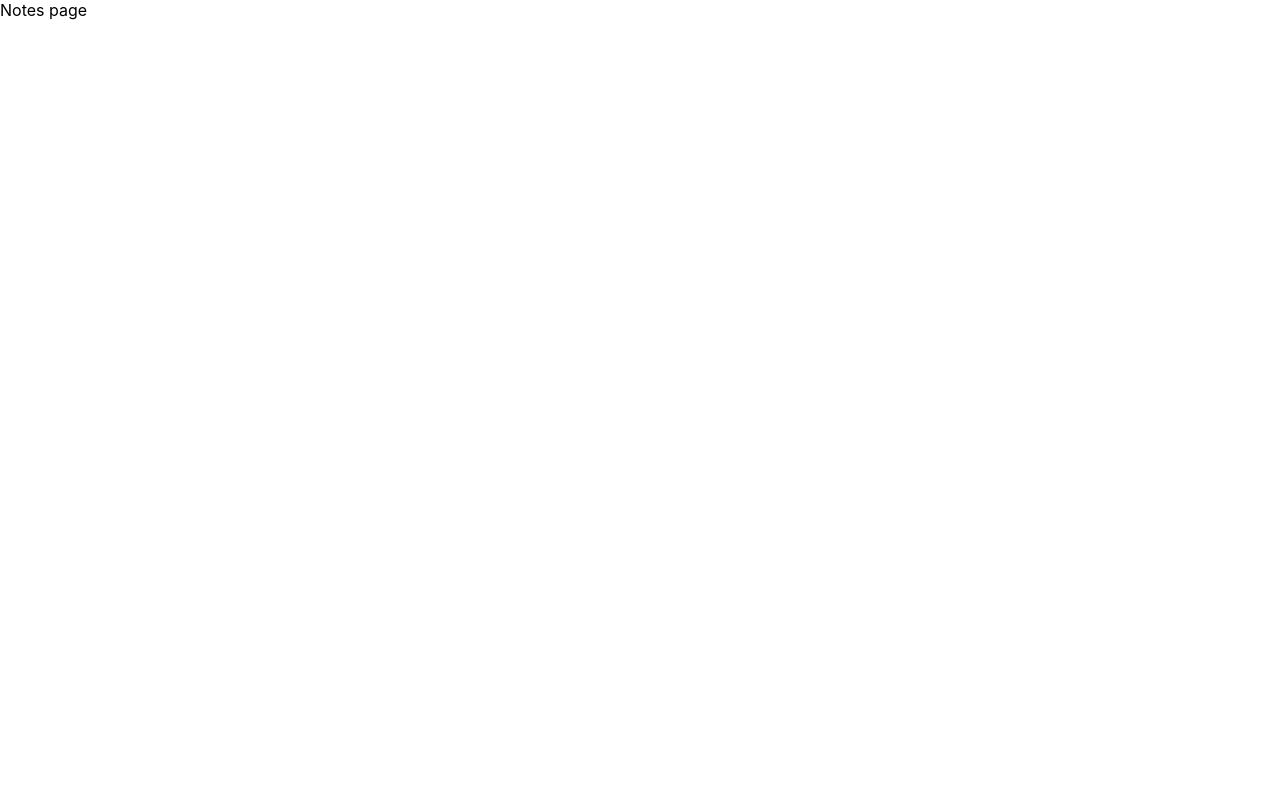
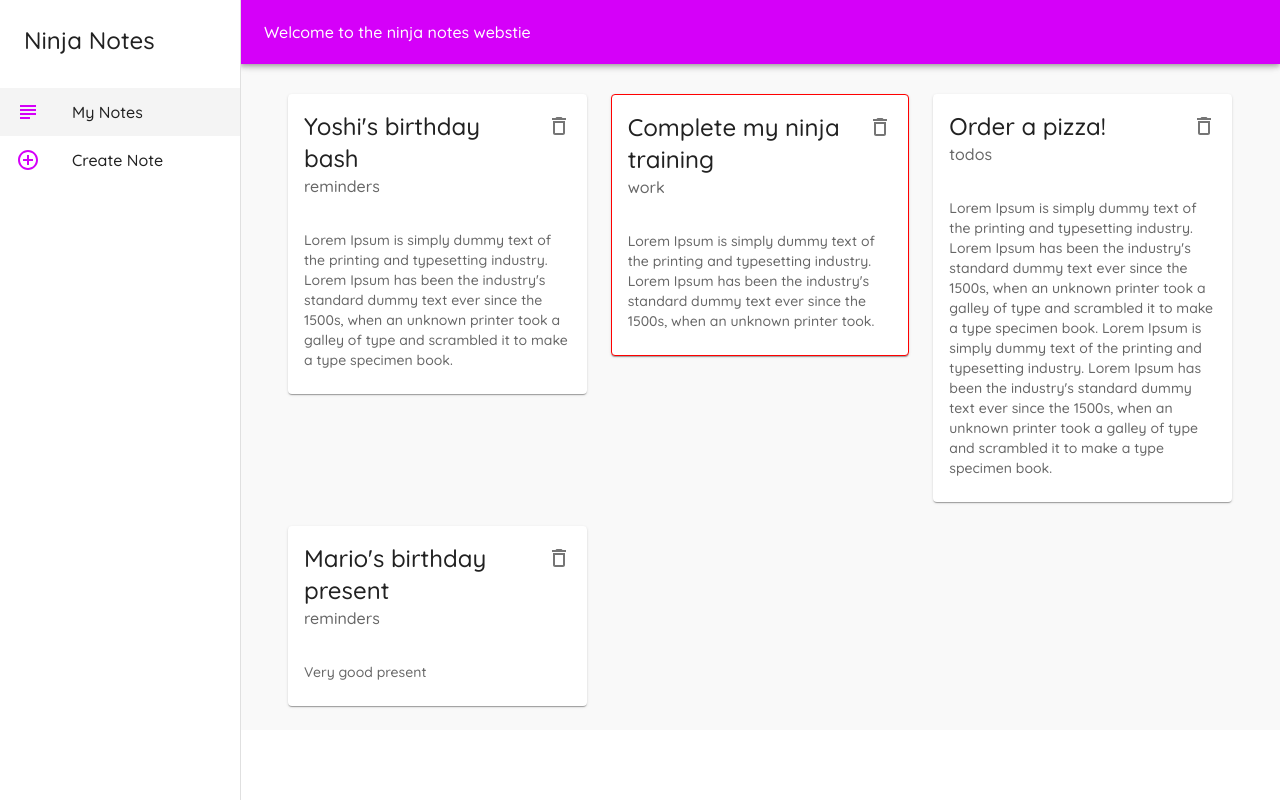
Before and after one commit to dmrun/RickMortyApp, a React (Create React App) app: page / in a window 1280 px wide. Built offline with nearby package versions, Linux system fonts and the light colour scheme; data requests are answered from the project's data file; a web font is replaced by a local one.

Commit message:
Add content until lesson 16.

```diff
--- a/data/db.json
+++ b/data/db.json
@@ -17,6 +17,12 @@
       "details": "Lorem Ipsum is simply dummy text of the printing and typesetting industry. Lorem Ipsum has been the industry's standard dummy text ever since the 1500s, when an unknown printer took a galley of type and scrambled it to make a type specimen book.\nLorem Ipsum is simply dummy text of the printing and typesetting industry. Lorem Ipsum has been the industry's standard dummy text ever since the 1500s, when an unknown printer took a galley of type and scrambled it to make a type specimen book.",
       "category": "todos",
       "id": 3
+    },
+    {
+      "title": "Mario's birthday present",
+      "details": "Very good present",
+      "category": "reminders",
+      "id": 4
     }
   ]
 }
--- a/src/App.css
+++ b/src/App.css
@@ -36,3 +36,28 @@
     transform: rotate(360deg);
   }
 }
+
+.page{
+  background-color: #f9f9f9;
+  padding: 24px;
+}
+
+.drawer{
+  width: 240px;
+}
+
+.drawerPaper{
+  width: 240px;
+}
+
+.root{
+  display:flex
+}
+
+.active{
+  background-color: #f4f4f4 !important;
+}
+
+.title{
+  padding: 24px;
+}
--- a/src/App.js
+++ b/src/App.js
@@ -5,6 +5,7 @@ import Notes from "./pages/Notes";
 import Create from "./pages/Create";
 import { createTheme, ThemeProvider } from "@mui/material/styles";
 import { purple } from "@mui/material/colors";
+import Layout from "./components/Layout";
 
 const theme = createTheme({
   palette: {
@@ -26,10 +27,12 @@ function App() {
   return (
     <ThemeProvider theme={theme}>
       <BrowserRouter>
-        <Routes>
-          <Route path="/" element={<Notes />} />
-          <Route path="/create" element={<Create />} />
-        </Routes>
+        <Layout>
+          <Routes>
+            <Route path="/" element={<Notes />} />
+            <Route path="/create" element={<Create />} />
+          </Routes>
+        </Layout>
       </BrowserRouter>
     </ThemeProvider>
   );
--- /dev/null
+++ b/src/components/Layout.js
@@ -0,0 +1,94 @@
+import React from "react";
+import { Drawer } from "@mui/material";
+import { Typography } from "@mui/material";
+import { List } from "@mui/material";
+import { ListItem, ListItemIcon, ListItemText } from "@mui/material";
+import { useNavigate, useLocation } from "react-router-dom";
+import { styled } from "@mui/system";
+import { AddCircleOutlineOutlined, SubjectOutlined } from "@mui/icons-material";
+import AppBar from "@mui/material/AppBar";
+import Toolbar from "@mui/material/Toolbar";
+
+const drawerWidth = 240;
+//ExtraCustomCSS
+const DrawerCustom = styled(Drawer)(({ theme }) => ({
+  width: drawerWidth,
+}));
+const AppBarCustom = styled(AppBar)(({ theme }) => ({
+  width: `calc(100% - ${drawerWidth}px)`,
+}));
+const ElemsCustom = styled("div")(({ theme }) => ({
+  minHeight: 70,
+}));
+
+export default function Layout({ children }) {
+  const menuItems = [
+    {
+      text: "My Notes",
+      icon: <SubjectOutlined color="secondary" />,
+      path: "/",
+    },
+    {
+      text: "Create Note",
+      icon: <AddCircleOutlineOutlined color="secondary" />,
+      path: "/create",
+    },
+  ];
+
+  const navigate = useNavigate();
+  const location = useLocation();
+
+  return (
+    <div className="root">
+      {/* app bar */}
+      <AppBarCustom color="secondary">
+        <Toolbar>
+          <Typography>Welcome to the ninja notes webstie</Typography>
+        </Toolbar>
+      </AppBarCustom>
+
+      {/* side drawer */}
+      <DrawerCustom
+        className="drawer"
+        variant="permanent"
+        anchor="left"
+        classes={{ paper: "drawerPaper" }}
+      >
+        <div>
+          <Typography variant="h5" className="title">
+            Ninja Notes
+          </Typography>
+        </div>
+
+        {/* list / links */}
+        <List>
+          {menuItems.map((item) => (
+            <ListItem
+              button
+              key={item.text}
+              onClick={() => {
+                navigate(item.path);
+              }}
+              className={location.pathname === item.path ? "active" : null}
+            >
+              <ListItemIcon>{item.icon}</ListItemIcon>
+              <ListItemText primary={item.text}></ListItemText>
+            </ListItem>
+          ))}
+        </List>
+      </DrawerCustom>
+      <div className="page">
+        <ElemsCustom className="toolbar"></ElemsCustom>
+        {children}
+      </div>
+    </div>
+  );
+}
+
+{
+  /* <List>
+          <ListItem>
+            <ListItemText primary="hello" />
+          </ListItem>
+        </List> */
+}
--- /dev/null
+++ b/src/components/NoteCards.js
@@ -0,0 +1,35 @@
+import React from "react";
+import Card from "@mui/material/Card";
+import CardHeader from "@mui/material/CardHeader";
+import CardMedia from "@mui/material/CardMedia";
+import CardContent from "@mui/material/CardContent";
+import { IconButton, Typography } from "@mui/material";
+import { DeleteOutline } from "@mui/icons-material";
+import { styled } from "@mui/system";
+
+const CardCustom = styled(Card)(({ theme, otherprop }) => ({
+  border: otherprop.category === "work" ? "1px solid red" : "",
+}));
+
+export default function NoteCard({ note, handleDelete }) {
+  return (
+    <div>
+      <CardCustom elevstion={1} otherprop={note}>
+        <CardHeader
+          action={
+            <IconButton onClick={() => handleDelete(note.id)}>
+              <DeleteOutline />
+            </IconButton>
+          }
+          title={note.title}
+          subheader={note.category}
+        />
+        <CardContent>
+          <Typography variant="body2" color="textSecondary">
+            {note.details}
+          </Typography>
+        </CardContent>
+      </CardCustom>
+    </div>
+  );
+}
--- a/src/pages/Create.js
+++ b/src/pages/Create.js
@@ -7,6 +7,7 @@ import TextField from "@mui/material/TextField";
 import Radio from "@mui/material/Radio";
 import RadioGroup from "@mui/material/RadioGroup";
 import { FormControl, FormLabel } from "@mui/material";
+import { useNavigate } from "react-router-dom";
 
 import {
   styled,
@@ -38,6 +39,7 @@ export default function Create() {
   const [titleError, setTitleError] = useState(false);
   const [detailsError, setDetailsError] = useState(false);
   const [category, setCategory] = useState("todos");
+  const navigate = useNavigate();
 
   const handleSubmit = (e) => {
     e.preventDefault();
@@ -50,7 +52,11 @@ export default function Create() {
     }
 
     if (title && details) {
-      alert(title + details + category);
+      fetch("http://localhost:8000/notes", {
+        method: "POST",
+        headers: { "Content-type": "application/json" },
+        body: JSON.stringify({ title, details, category }),
+      }).then(() => navigate("/"));
     }
   };
 
--- a/src/pages/Notes.js
+++ b/src/pages/Notes.js
@@ -1,5 +1,50 @@
-import React from "react";
+import React, { useEffect, useState } from "react";
+import Paper from "@mui/material/Paper";
+import Grid from "@mui/material/Grid";
+import { Container } from "@mui/material";
+import NoteCard from "../components/NoteCards";
 
 export default function Notes() {
-  return <div>Notes page</div>;
+  const [notes, setNotes] = useState([]);
+  useEffect(() => {
+    fetch("http://localhost:8000/notes")
+      .then((res) => res.json())
+      .then((data) => setNotes(data));
+  }, []);
+
+  const handleDelete = async (id) => {
+    await fetch("http://localhost:8000/notes/" + id, { method: "DELETE" });
+
+    const newNotes = notes.filter((note) => note.id != id);
+    setNotes(newNotes);
+  };
+
+  return (
+    <Container>
+      <Grid container spacing={3}>
+        {notes.map((note) => (
+          <Grid item key={note.id} xs={12} md={6} lg={4}>
+            <NoteCard note={note} handleDelete={handleDelete} />
+          </Grid>
+        ))}
+      </Grid>
+    </Container>
+  );
 }
+
+{
+  /* <Grid container>
+        <Grid item xs={12} sm={6} md={3}>
+          <Paper>1</Paper>
+        </Grid>
+        <Grid item xs={12} sm={6} md={3}>
+          <Paper>2</Paper>
+        </Grid>
+        <Grid item xs={12} sm={6} md={3}>
+          <Paper>3</Paper>
+        </Grid>
+        <Grid item xs={12} sm={6} md={3}>
+          <Paper>4</Paper>
+        </Grid>
+      </Grid> */
+}
```
Lines whose indentation alone changed are shown as unchanged.
